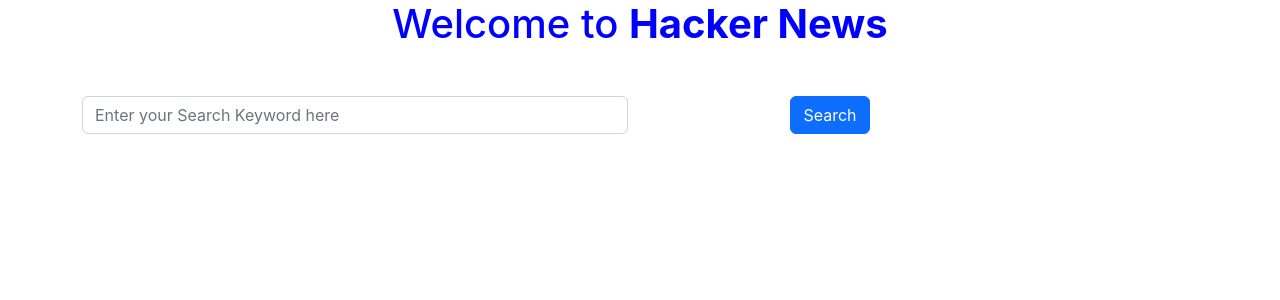
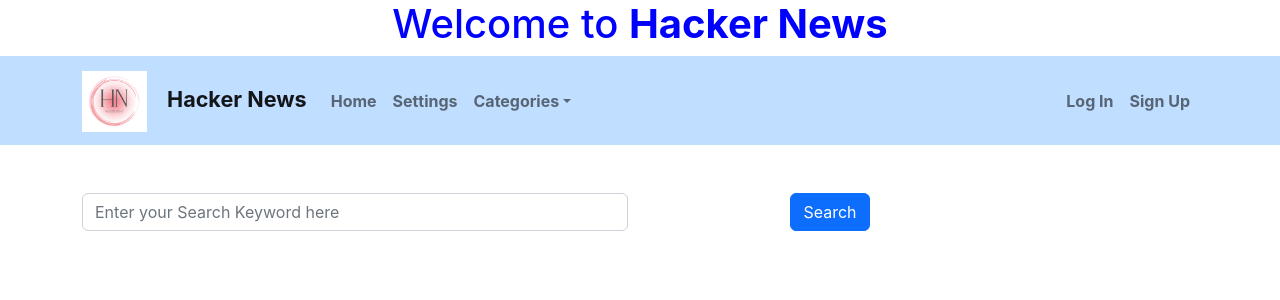
Before and after one commit to SK-tec/hackernews, a React (Create React App) app: page / in a window 1280 px wide. Shown: the top 300 px of the page. Built offline with nearby package versions, Linux system fonts and the light colour scheme; the HTML template or start-up script is replaced by a standard one.

Commit message:
header modified

```diff
--- a/src/App.js
+++ b/src/App.js
@@ -1,6 +1,8 @@
 import "./App.css";
 import PostsList from "./PostsList";
+import Header from "./components/Header";
 import Searchbar from "./components/Searchbar";
+
 
 import { useState } from "react";
 function App() {
@@ -12,6 +14,7 @@
         Welcome to <strong>Hacker News</strong>
       </h1>
       <div>
+        <Header />
         <Searchbar news={news} setNews={setNews} />
         <PostsList news={news} />
       </div>
--- a/src/components/Header.js
+++ b/src/components/Header.js
@@ -0,0 +1,41 @@
+import React from 'react'
+
+    import Container from 'react-bootstrap/Container';
+    import Nav from 'react-bootstrap/Nav';
+    import Navbar from 'react-bootstrap/Navbar';
+    import NavDropdown from 'react-bootstrap/NavDropdown';
+    import myLogo from './hn_logo.png'
+
+    function Header() {
+      return (
+        <Navbar className="color-nav" collapseOnSelect expand="lg" bg="#C0DEFF" variant="light">
+          <Container>
+            <Navbar.Brand className= "brand-nav" href="#home">
+            <img src={myLogo} style={{width:65, marginTop: 2, marginRight: 20}}/>
+                Hacker News
+                </Navbar.Brand>
+            <Navbar.Toggle aria-controls="responsive-navbar-nav" />
+            <Navbar.Collapse id="responsive-navbar-nav">
+              <Nav className="me-auto">
+                <Nav.Link href="#features">Home</Nav.Link>
+                <Nav.Link href="#pricing">Settings</Nav.Link>
+                <NavDropdown title="Categories" id="collasible-nav-dropdown">
+                  <NavDropdown.Item href="#action/3.1">TOP News</NavDropdown.Item>
+                  <NavDropdown.Item href="#action/3.2">
+                    Latest News
+                  </NavDropdown.Item>
+                </NavDropdown>
+              </Nav>
+              <Nav>
+                <Nav.Link className="nav-link" href="#deets">Log In</Nav.Link>
+                <Nav.Link className="nav-link" eventKey={2} href="#memes">
+                  Sign Up
+                </Nav.Link>
+              </Nav>
+            </Navbar.Collapse>
+          </Container>
+        </Navbar>
+      );
+    }
+
+export default Header
--- a/src/index.css
+++ b/src/index.css
@@ -1,3 +1,8 @@
+html {
+  position: relative;
+  min-height: 100%;
+}
+
 body {
   margin: 0;
   font-family: -apple-system, BlinkMacSystemFont, 'Segoe UI', 'Roboto', 'Oxygen',
@@ -18,3 +23,16 @@
 .post{
   color:darkblue;
 }
+/*navbar section*/
+.color-nav {
+  background-color: #C0DEFF;
+}
+
+.brand-nav {
+  font-size: 1.35rem!important;
+  font-weight:bold;
+}
+
+.nav-link{
+  font-weight: bolder!important;
+}
```
Also changed, not shown: src/components/hn_logo.png (added).
